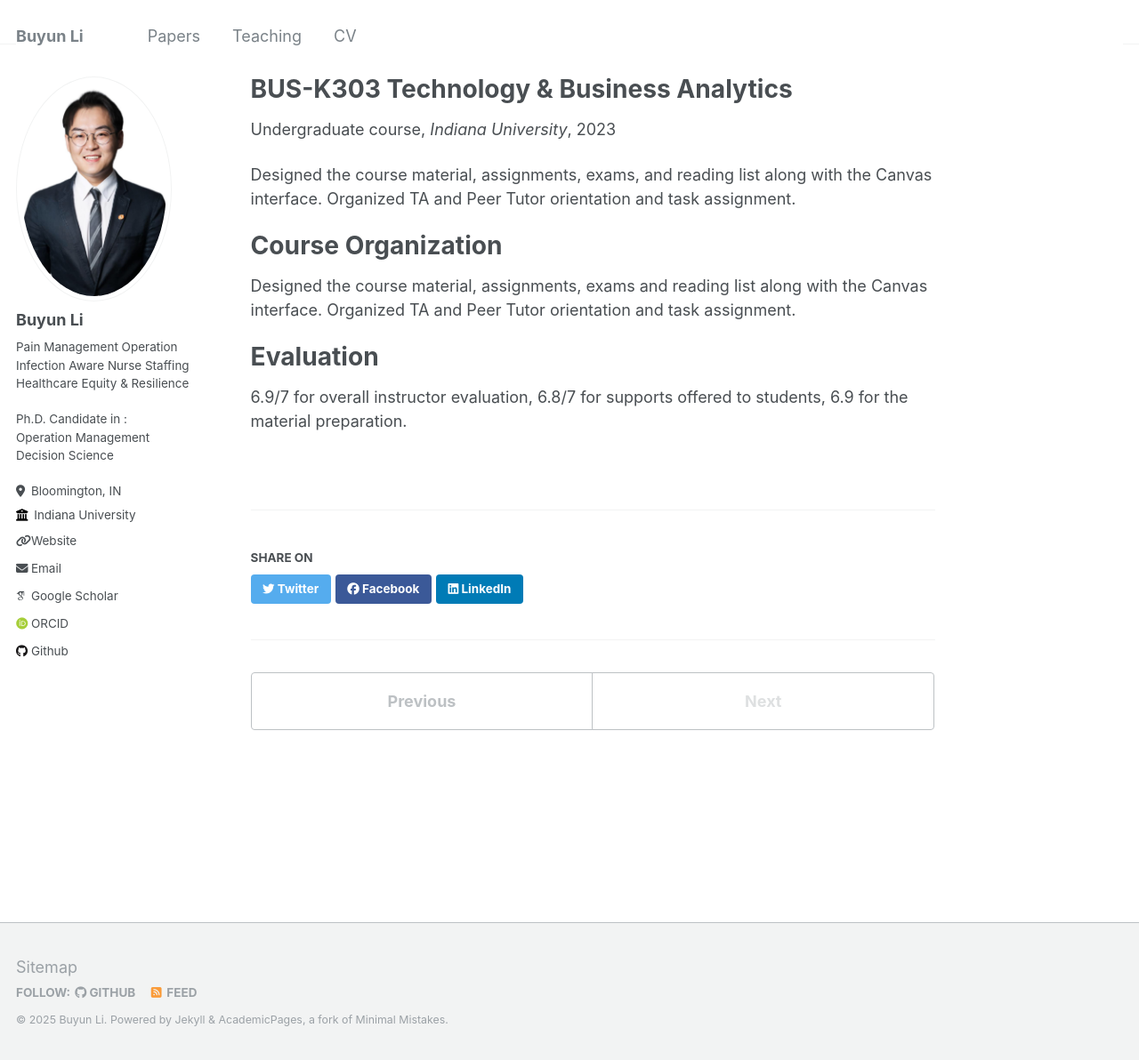
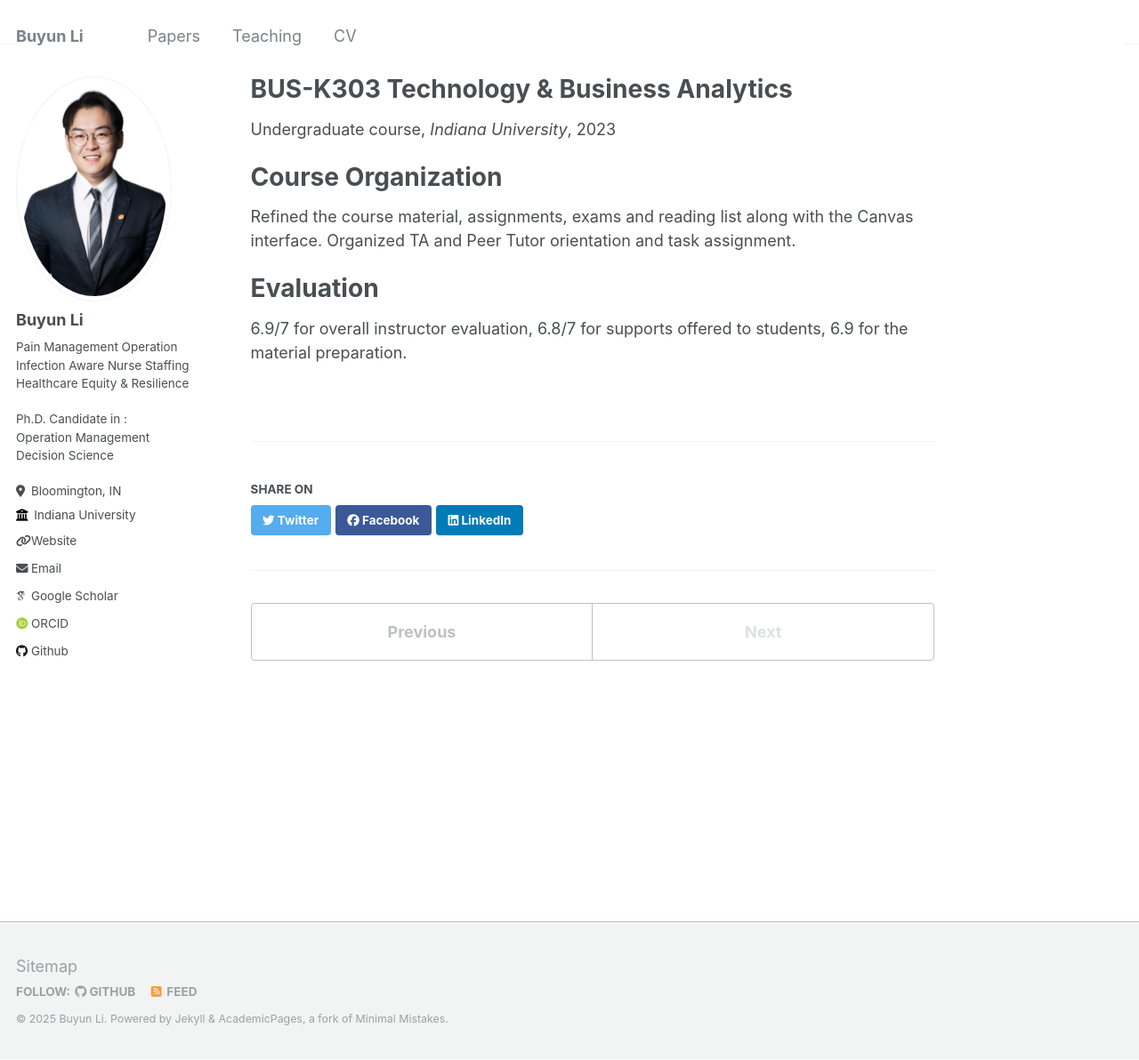
Before and after one commit to BuyunLi/BuyunLi.github.io, a Jekyll site: the page built from _teaching/2014-spring-teaching-1.md, in a window 1280 px wide and 1192 px high. Shown: the whole window at 89% size. Built offline with Jekyll 4.4.1, drawn with Linux system fonts in a browser that asks for light colours; some web fonts are replaced.

Commit message:
Update 2014-spring-teaching-1.md

```diff
--- a/_teaching/2014-spring-teaching-1.md
+++ b/_teaching/2014-spring-teaching-1.md
@@ -8,12 +8,9 @@ date: 2023-08-27- Present
 location: "Bloomington, USA"
 ---
 
-Designed the course material, assignments, exams, and reading list along with the Canvas interface. Organized
-TA and Peer Tutor orientation and task assignment.
-
 Course Organization
 ======
-Designed the course material, assignments, exams and reading list along with the Canvas interface. Organized
+Refined the course material, assignments, exams and reading list along with the Canvas interface. Organized
 TA and Peer Tutor orientation and task assignment.
 
 Evaluation
```
